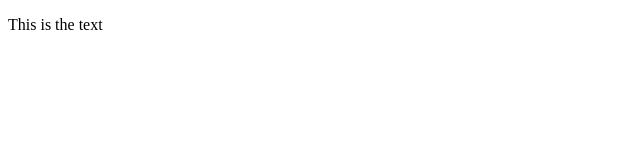
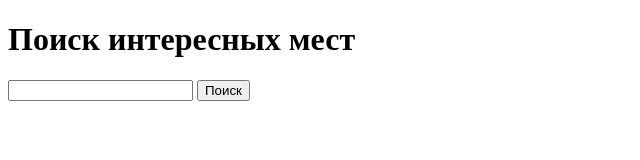
Before and after one commit to mu2so4/places, an Electron app: page index.html in a window 800 px wide. Shown: the whole page, without its empty margins (0-640 px from the left). Drawn offline with Linux system fonts and the light colour scheme.

Commit message:
Expand the page

```diff
--- a/index.html
+++ b/index.html
@@ -1,12 +1,16 @@
 <!DOCTYPE html>
-<html lang="en">
+<html lang="ru">
 <head>
     <meta charset="UTF-8">
     <title>Title</title>
 </head>
 <body>
+    <h1>Поиск интересных мест</h1>
 
-<p>This is the text</p>
+    <label for="input_place"></label>
+    <input id="input_place">
+
+    <button id="button_find_place">Поиск</button>
 
 </body>
 </html>
--- a/package.json
+++ b/package.json
@@ -8,7 +8,7 @@
   },
   "keywords": [],
   "author": "Maxim Muratov",
-  "license": "ISC",
+  "license": "MIT",
   "devDependencies": {
     "electron": "^21.3.0"
   }
```
